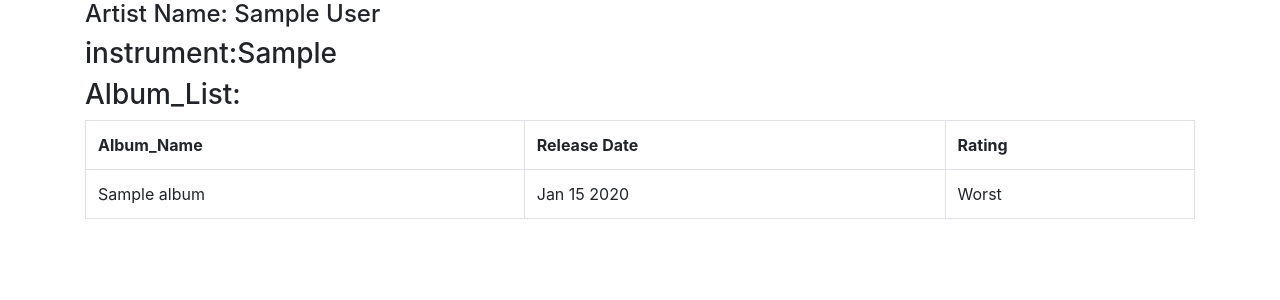
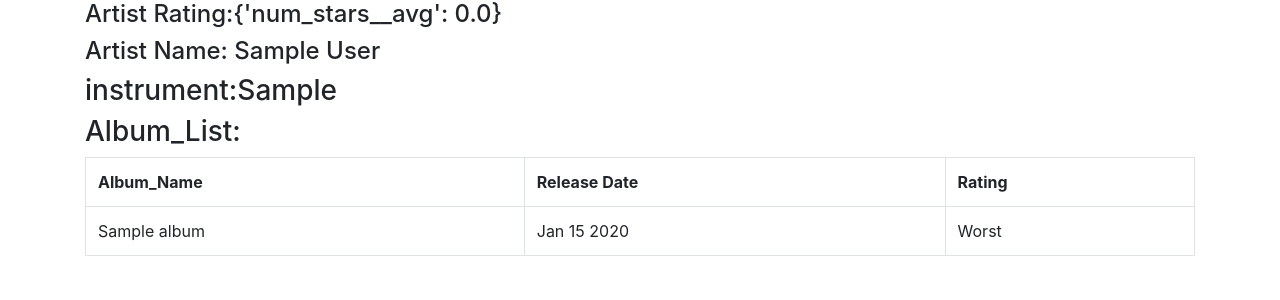
Before and after one commit to Zahed75/CrudProject, a Django app: page /album_list/1/ in a window 1280 px wide. Shown: the part 56-356 px from the top of the page. Run offline with Django 3.2, Linux system fonts and the light colour scheme; tables that the repository leaves empty hold one stand-in row (values such as "Sample post"); some libraries are stand-ins or nearby versions.

Commit message:
avg rating done

```diff
--- a/CrudApp/views.py
+++ b/CrudApp/views.py
@@ -2,6 +2,7 @@
 from django.http import HttpResponse
 from CrudApp.models import Musician,Album
 from CrudApp import forms
+from django.db.models import Avg,Max,Min
 # Create your views here.
 
 def index(request):
@@ -12,9 +13,10 @@
 
 def album_list(request,artist_id):
     artist_info = Musician.objects.get(pk=artist_id)
-    album_info = Album.objects.filter(artist=artist_id)
+    album_info = Album.objects.filter(artist=artist_id).order_by('name','release_date')
+    artist_rating = Album.objects.filter(artist=artist_id).aggregate(Avg('num_stars'))
 
-    diction = {'title':"Album",'artist_info':artist_info,'album_info':album_info}
+    diction = {'title':"Album",'artist_info':artist_info,'album_info':album_info,'artist_rating':artist_rating}
     return render(request,'CrudApp/album_list.html',context=diction)
 
 
--- a/templates/CrudApp/album_list.html
+++ b/templates/CrudApp/album_list.html
@@ -1,7 +1,7 @@
 {% extends 'CrudApp/base.html' %}
 
 {% block header_block %}
-
+<h4>Artist Rating:{{ artist_rating }}</h4>
 <h4>Artist Name: {{ artist_info.first_name }} {{artist_info.last_name}}</h4>
 <h3>instrument:{{ artist_info.instrument}}</h3>
 <h3>Album_List:</h3>
```
